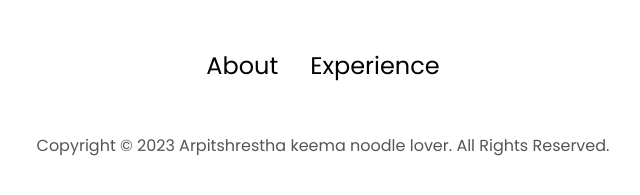
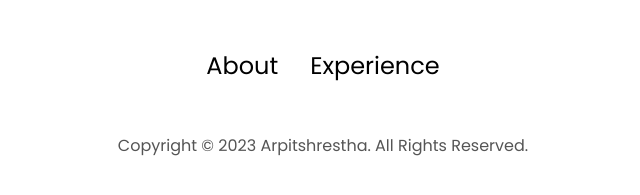
Before and after one commit to Codeas061/website, a plain HTML site: page index.html in a window 1280 px wide. Shown: the part 2718-2913 px from the top of the page, without its empty margins (317-957 px from the left). Drawn offline with Linux system fonts and the light colour scheme.

Commit message:
Update index.html

```diff
--- a/index.html
+++ b/index.html
@@ -177,7 +177,7 @@
           </ul>
         </div>
       </nav>
-      <p>Copyright &#169; 2023 Arpitshrestha keema noodle lover. All Rights Reserved.</p>
+      <p>Copyright &#169; 2023 Arpitshrestha. All Rights Reserved.</p>
     </footer>
     <script src="script.js"></script>
   </body>
```
